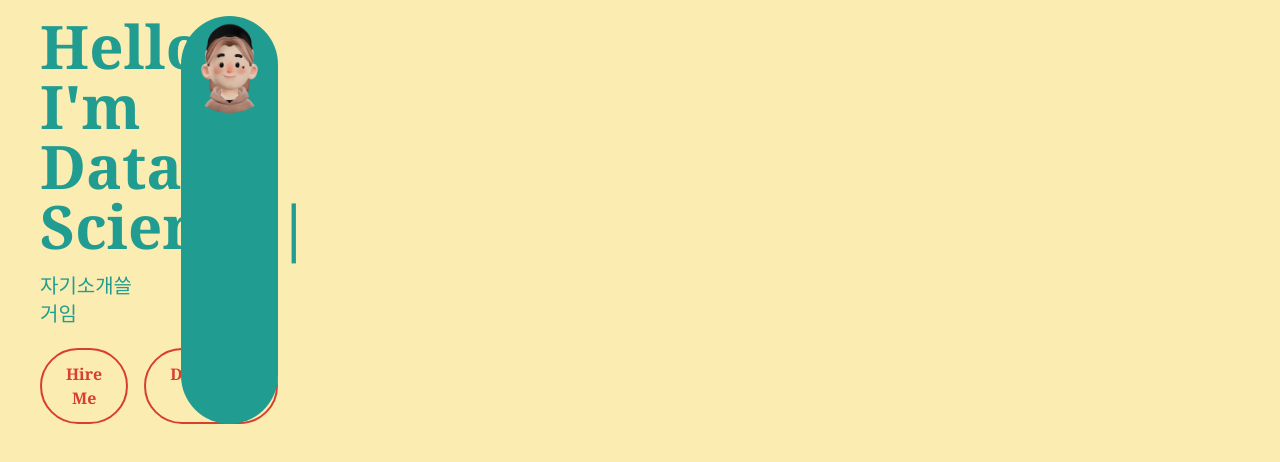
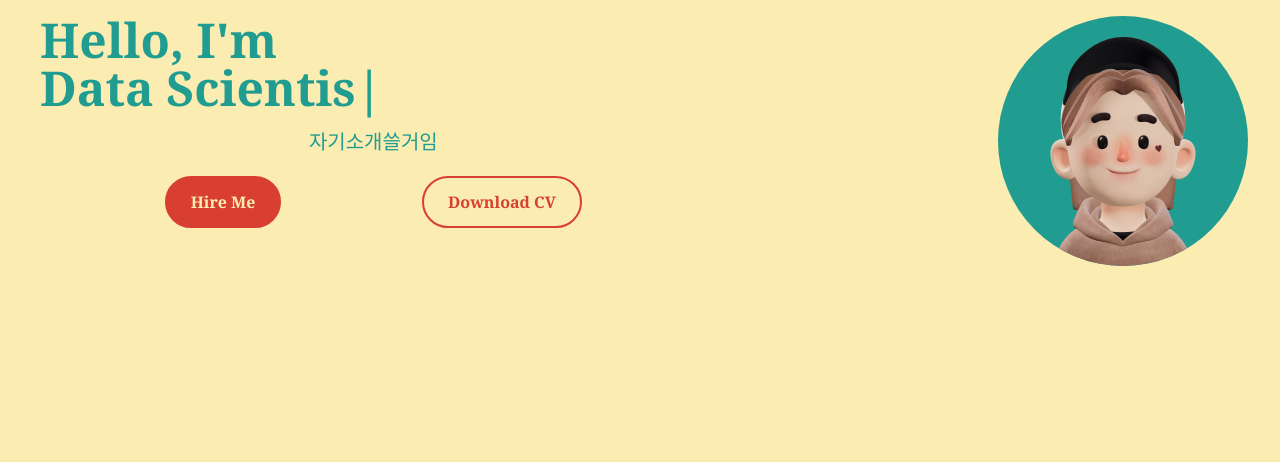
Before and after one commit to PinkPaca/Latest-portfolio, a Next.js app: page / in a window 1280 px wide. Shown: the top 462 px of the page. Built offline with nearby package versions, Linux system fonts and the light colour scheme.

Commit message:
responsive design adjust

```diff
--- a/src/app/components/HeroSection.tsx
+++ b/src/app/components/HeroSection.tsx
@@ -8,9 +8,9 @@ type Props = {};
 const HeroSection = (props: Props) => {
   return (
     <section>
-      <div className="sm:w-[310px] grid gird-cols-1 md:grid-cols-12 lg:grid-cols-12">
-        <div className="lg:col-span-7 md:col-span-7 mx-10">
-          <h1 className="text-primary-color font-serif sm:text-center mb-4 text-6xl font-extrabold">
+      <div className="grid gird-cols-1 md:grid-cols-12 lg:grid-cols-12">
+        <div className="md:col-span-7 mx-10">
+          <h1 className="text-primary-color font-serif text-center lg:text-start mb-4 text-6xl md:text-5xl font-extrabold">
             <span className="">
               Hello, I'm
               <br />
@@ -29,11 +29,11 @@ const HeroSection = (props: Props) => {
               repeat={Infinity}
             />
           </h1>
-          <p className="text-primary-color font-serif mg-6 text-lg lg:text-xl text-start">
+          <p className="text-primary-color font-serif mg-6 text-lg lg:text-xl text-start sm:text-center">
             자기소개쓸거임
           </p>
-          <div className="mt-5 flex justify-evenly">
-            <button className="shadow-pop-tr px-6 py-3 rounded-full mr-4 font-serif font-bold text-quaternary-color border-solid border-2 border-quaternary-color ">
+          <div className="my-5 flex lg:flex-row justify-evenly flex-col ">
+            <button className="shadow-pop-tr px-6 py-3 rounded-full mr-0 mb-3 lg:mb-0 lg:mr-4 font-serif font-bold text-basic-color bg-quaternary-color border-solid border-2 border-quaternary-color ">
               Hire Me
             </button>
             <button className="shadow-pop-tr px-6 py-3 rounded-full font-serif font-bold text-quaternary-color border-solid border-2 border-quaternary-color">
@@ -42,7 +42,7 @@ const HeroSection = (props: Props) => {
           </div>
         </div>
         <div className="lg:col-span-5 md:col-span-5 mx-auto flex justify-center lg:mr-8">
-          <div className="rounded-full bg-primary-color w-500 h-400 relative">
+          <div className="rounded-full bg-primary-color w-[250px] h-[250px] my-auto">
             <Image
               src="/images/hero-img.png"
               alt="hero image"
```
Also changed, not shown: public/images/logo-black-removebg-preview.png (added), public/images/logo-black.png (added).
